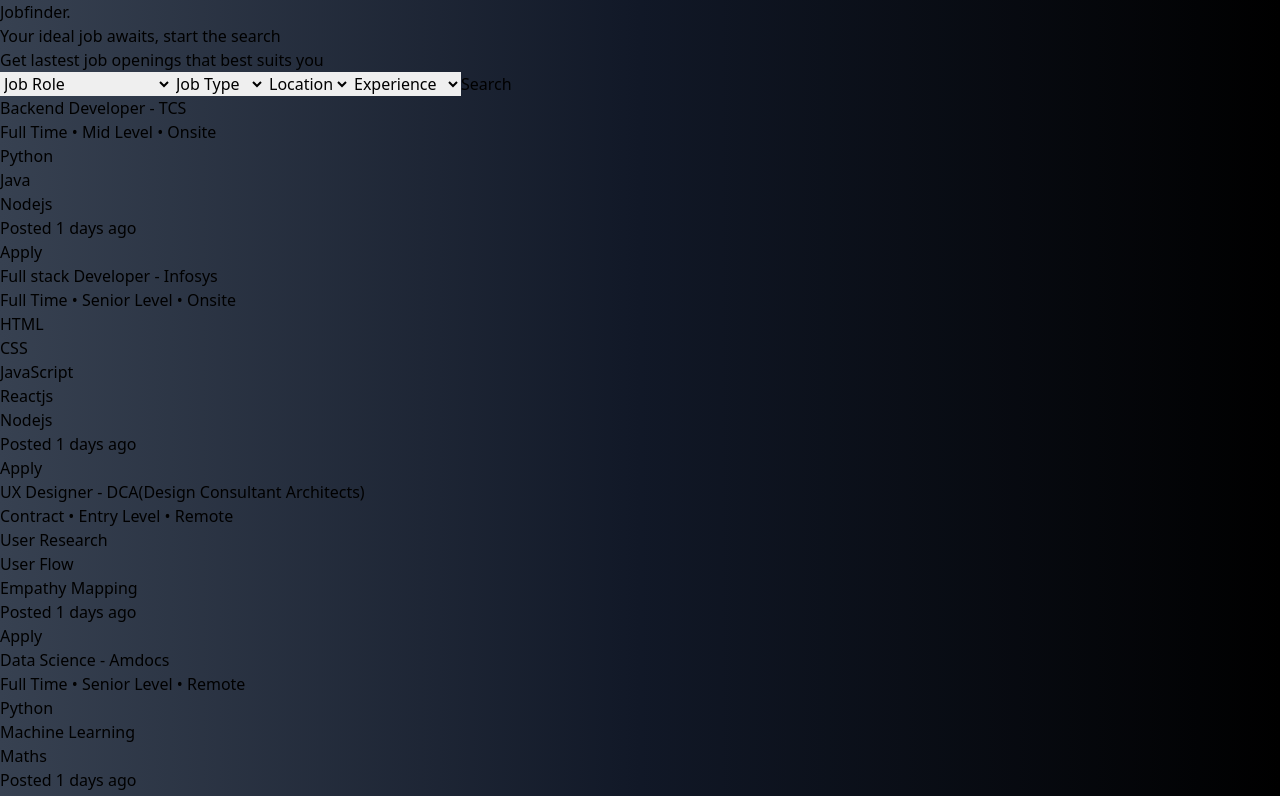
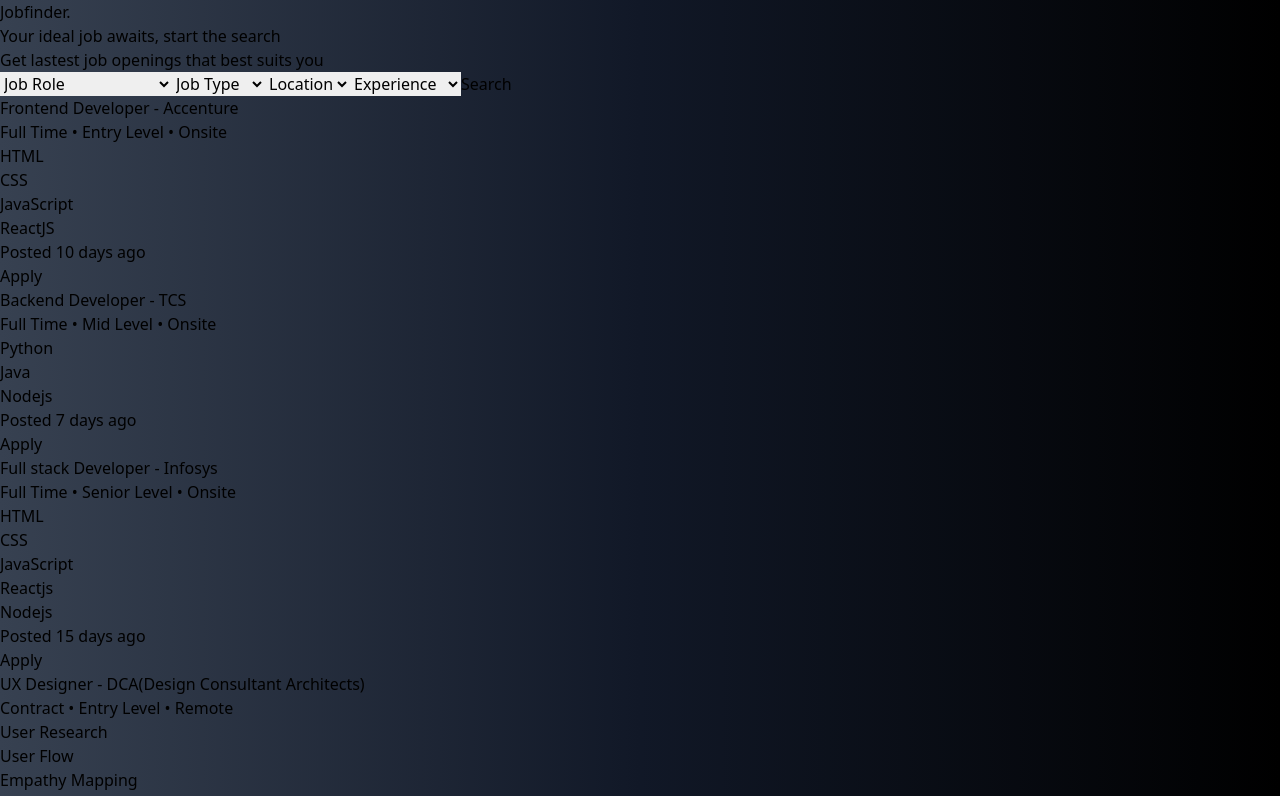
Before and after one commit to vaishnavipol09/Online_Job_Portal, a React (Vite) app: page / in a window 1280 px wide. Shown: the top 796 px of the page. Built offline with nearby package versions, Linux system fonts and the light colour scheme; no server answers; the database is empty.

Commit message:
add dummy data in js file

```diff
--- a/package.json
+++ b/package.json
@@ -11,6 +11,7 @@
   },
   "dependencies": {
     "dayjs": "^1.11.10",
+    "firebase": "^10.7.1",
     "react": "^18.2.0",
     "react-dom": "^18.2.0"
   },
--- a/src/JobDummyData.js
+++ b/src/JobDummyData.js
@@ -1,7 +1,19 @@
 export default [
     {
+        id:1,
+        postedOn:"2023-12-20",
+        title:"Frontend Developer",
+        company:"Accenture",
+        type:"Full Time",
+        experience:"Entry Level",
+        location:"Onsite",
+        skills:["HTML" , "CSS" , "JavaScript" , "ReactJS"],
+        job_link: "https://www.accenture.com/in-en"
+    },
+
+    {
         id:2,
-        postedOn:"2023-12-29",
+        postedOn:"2023-12-23",
         title:"Backend Developer",
         company:"TCS",
         type:"Full Time",
@@ -12,8 +24,8 @@
     },
 
     {
-        id:1,
-        postedOn:"2023-12-29",
+        id:3,
+        postedOn:"2023-12-15",
         title:"Full stack Developer",
         company:"Infosys",
         type:"Full Time",
@@ -37,7 +49,7 @@
 
     {
         id:5,
-        postedOn:"2023-12-29",
+        postedOn:"2023-12-6",
         title:"Data Science",
         company:"Amdocs",
         type:"Full Time",
@@ -49,7 +61,7 @@
 
     {
         id:6,
-        postedOn:"2023-12-29",
+        postedOn:"2023-12-22",
         title:"HR Manager",
         company:"HCL",
         type:"Contract",
```
Also changed, not shown: 1 other file (tests, documents, lock files or other folders).
